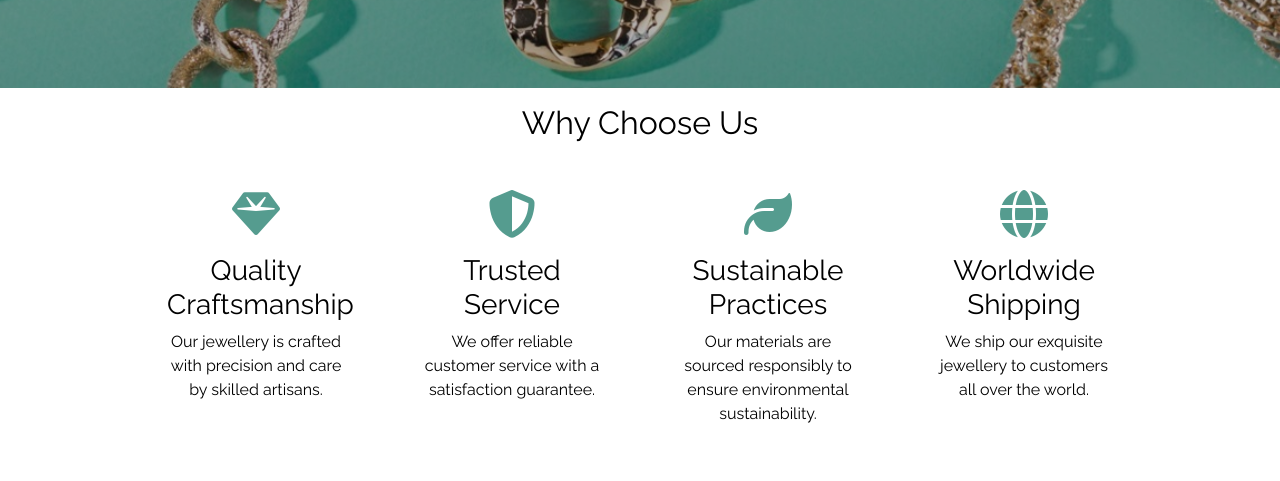
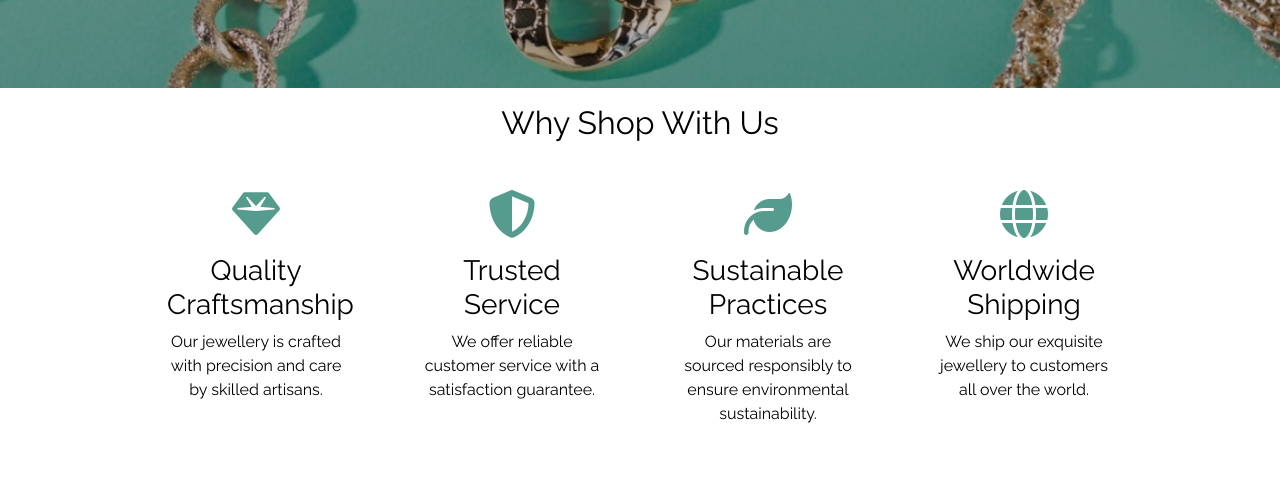
Before and after one commit to BrunaRihl/FineShine-Jewellery, a Django app: page / in a window 1280 px wide. Shown: the part 712-1193 px from the top of the page. Run offline with Django 3.2, Linux system fonts and the light colour scheme; some libraries are stand-ins or nearby versions.

Commit message:
refactor: Update section title from Why Choose Us for clarity and relevance

```diff
--- a/home/templates/home/index.html
+++ b/home/templates/home/index.html
@@ -32,7 +32,7 @@
 <!-- Why Choose Us Section -->
 <div class="bg-white text-black py-3">
     <div class="container py-0">
-        <h2 class="text-center mb-4">Why Choose Us</h2>
+        <h2 class="text-center mb-4">Why Shop With Us</h2>
         <div class="row text-center">
             <div class="col-md-3">
                 <div class="why-choose-us-item p-4">
--- a/wishlist/templates/wishlist.html
+++ b/wishlist/templates/wishlist.html
@@ -16,7 +16,7 @@
         <div class="row d-flex justify-content-center">
             <div class="col-12 col-md-6 col-lg-6">
                 <hr>
-                <h2 class="logo-font mb-4 text-center">Wishlist <i class="fas fa-heart"></i></h2>
+                <h2 class="logo-font mb-4 text-center">Wishlist <i class="fa-regular fa-heart"></i></h2>
                 <hr>
 
                 {% if wishlist_items %}
```
